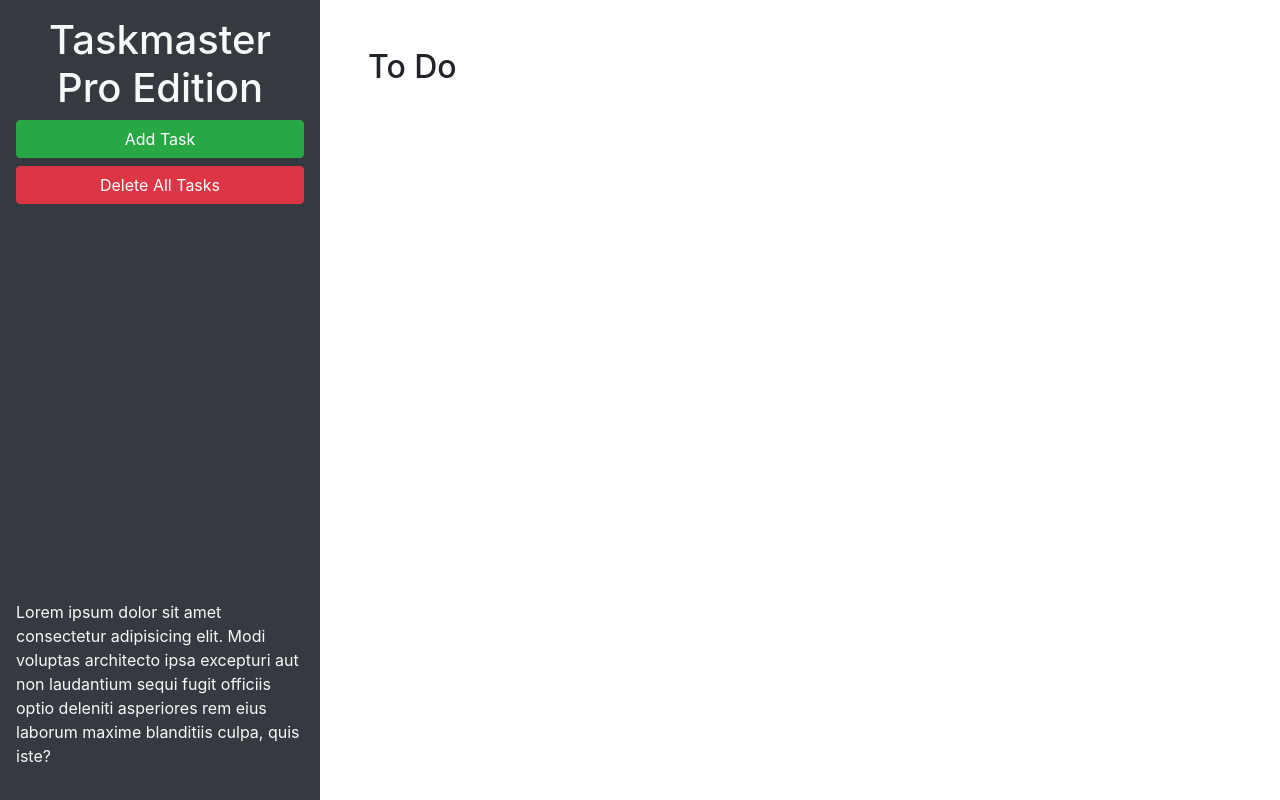
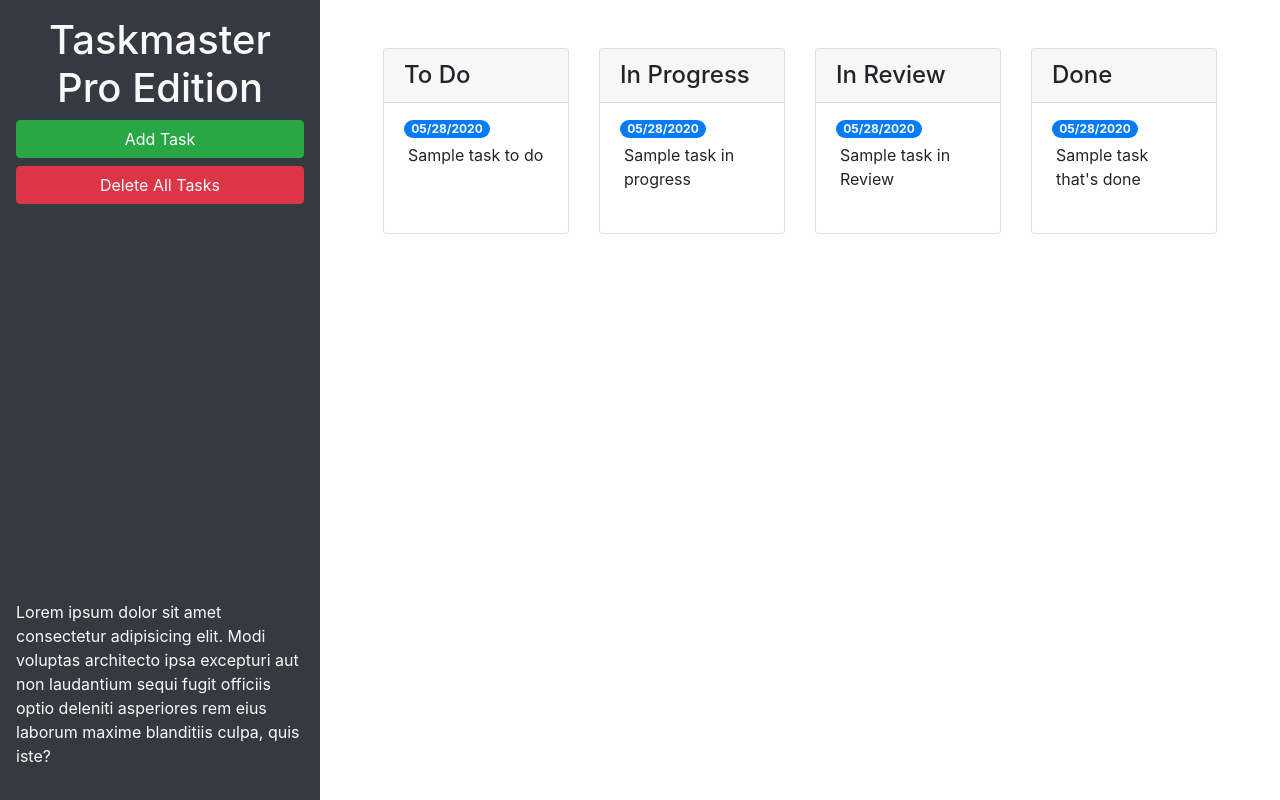
Before and after one commit to Kaysie04/taskmaster-pro, a plain HTML site: page taskmaster-starter/index.html in a window 1280 px wide. Drawn offline with nearby package versions, Linux system fonts and the light colour scheme.

Commit message:
added columns

```diff
--- a/taskmaster-starter/index.html
+++ b/taskmaster-starter/index.html
@@ -24,9 +24,72 @@
       </p>
     </header>
     <main class="col-12 col-lg-9">
-      <div class="m-5">
-        <h2>To Do</h2>
-        <ul id="list-toDo" class="list-group"> </ul>
+      <div class="m-5 row justify-content-around">
+        <!-- todo start-->
+
+        <div class="col-12 col-md-6 col-xl-3 mb-3">
+          <div class="card">
+            <h4 class="card-header">
+              To Do
+            </h4>
+            <ul id="list-toDo" class="list-group list-group-flush">
+              <li class="list-group-item">
+                <span class="badge badge-primary badge-pill"> 05/28/2020</span>
+                <p class="m-1"> Sample task to do</p>
+              </li>
+            </ul>
+          </div>
+        </div>
+      <!-- todo end-->
+
+    <!-- in progress start-->
+        <div class ="col-12 col-md-6 col-xl-3 mb-3">
+          <div class="card">
+            <h4 class="card-header">
+              In Progress
+            </h4>
+            <ul id="list-inProgress" class="list-group list-group-flush">
+            <li class="list-group-item">
+              <span class="badge badge-primary badge-pill"> 05/28/2020</span>
+              <p class="m-1"> Sample task in progress</p>
+            </li>
+            </ul>
+          </div>
+        </div>
+    <!-- in progress end-->
+
+    <!-- in review start-->
+        <div class="col-12 col-md-6 col-xl-3 mb-3">
+          <div class="card">
+            <h4 class="card-header">
+              In Review
+            </h4>
+            <ul id="list-inReview" class="list-group list-group-flush">
+              <li class="list-group-item">
+                <span class="badge badge-primary badge-pill"> 05/28/2020</span>
+                <p class="m-1">Sample task in Review</p>
+              </li>
+            </ul>
+          </div>
+        </div>
+    <!-- in review end-->
+
+    <!--done start-->
+        <div class="col-12 col-md-6 col-xl-3 mb-3">
+          <div class="card">
+            <h4 class="card-header">
+              Done
+            </h4>
+            <ul id="list-done" class="list-group list-group-flush">
+              <li class="list-group-item">
+                <span class="badge badge-primary badge-pill">05/28/2020</span>
+                <p class="m-1">Sample task that's done</p>
+              </li>
+            </ul>
+          </div>
+        </div>
+    <!-- done end -->
+
       </div>
     </main>
   </div>
@@ -46,11 +109,11 @@
           <form>
             <div class="form-group">
               <label for="modalTaskDescription">Task description</label>
-              <textarea id="modalTaskDescription" rows="3"></textarea>
+              <textarea id="modalTaskDescription" rows="3" class="form-control" ></textarea>
             </div>
             <div class="form-group">
               <label for="modalDueDate">Due date</label>
-              <input type="text" id="modalDueDate" placeholder="mm/dd/yyyy" autocomplete="off" />
+              <input  type="text" class="form-control" id="modalDueDate" placeholder="mm/dd/yyyy" autocomplete="off" />
             </div>
           </form>
         </div>
```
